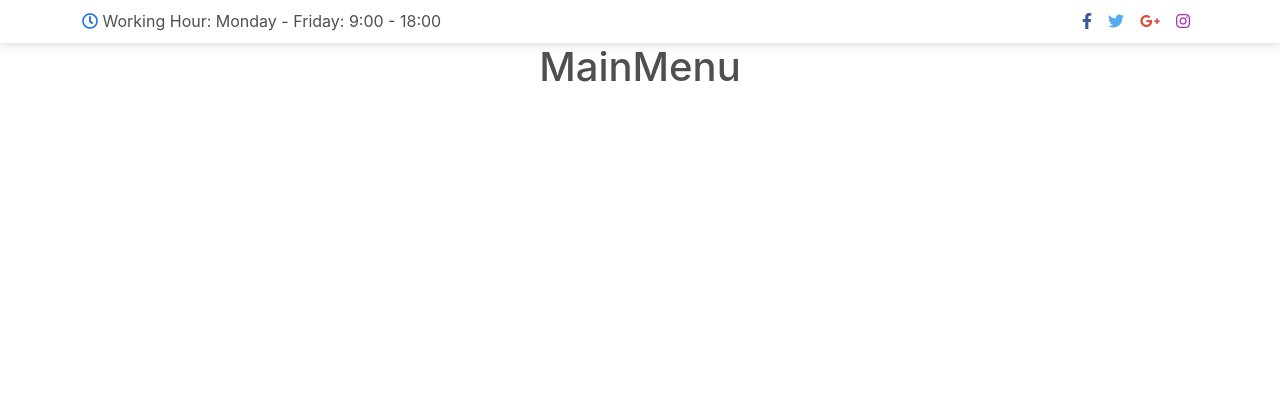
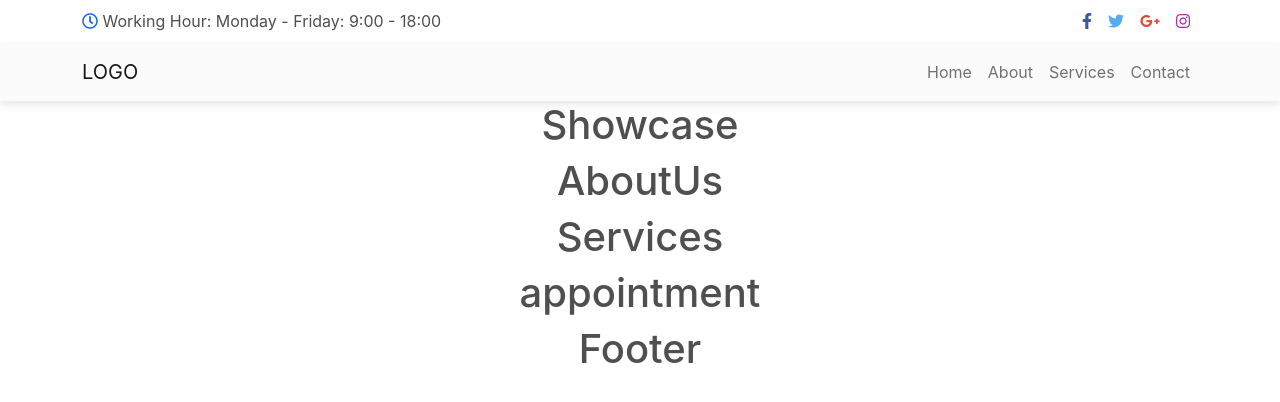
Before and after one commit to Snugge/dental-clinic, a React (Create React App) app: page / in a window 1280 px wide. Shown: the top 402 px of the page. Built offline with nearby package versions, Linux system fonts and the light colour scheme.

Commit message:
Component

```diff
--- a/src/App.js
+++ b/src/App.js
@@ -1,12 +1,22 @@
 import './App.css';
 import { MainMenu } from './components/MainMenu';
 import { TopMenu } from './components/TopMenu';
+import { ShowCase } from './components/ShowCase';
+import { AboutUs } from './components/AboutUs';
+import { Services } from './components/Services';
+import { Appointment } from './components/Appointment';
+import { Footer } from './components/Footer';
 
 function App() {
   return (
     <div className="App">
       <TopMenu/>
       <MainMenu/>
+      <ShowCase/>
+      <AboutUs/>
+      <Services/>
+      <Appointment/>
+      <Footer/>
     </div>
   );
 }
--- /dev/null
+++ b/src/components/AboutUs.js
@@ -0,0 +1,9 @@
+import React from 'react'
+
+export const AboutUs = () => {
+    return (
+        <div>
+            <h1>AboutUs</h1>
+        </div>
+    )
+}
--- /dev/null
+++ b/src/components/Appointment.js
@@ -0,0 +1,9 @@
+import React from 'react'
+
+export const Appointment = () => {
+    return (
+        <div>
+            <h1>appointment </h1>
+        </div>
+    )
+}
--- /dev/null
+++ b/src/components/Footer.js
@@ -0,0 +1,9 @@
+import React from 'react'
+
+export const Footer = () => {
+    return (
+        <div>
+            <h1>Footer</h1>
+        </div>
+    )
+}
--- a/src/components/MainMenu.js
+++ b/src/components/MainMenu.js
@@ -2,8 +2,29 @@ import React from 'react'
 
 export const MainMenu = () => {
     return (
-        <div>
-            <h1>MainMenu</h1>
-        </div>
+        <nav className="navbar  sticky-top navbar-expand-lg navbar-light bg-light ">
+            <div className="container ">
+                <a className="navbar-brand" href="!#">LOGO</a>
+                <button
+                className="navbar-toggler"
+                type="button"
+                data-mdb-toggle="collapse"
+                data-mdb-target="#navbarNavAltMarkup"
+                aria-controls="navbarNavAltMarkup"
+                aria-expanded="false"
+                aria-label="Toggle navigation"
+                >
+                <i className="fas fa-bars"></i>
+                </button>
+                <div className="collapse navbar-collapse" id="navbarNavAltMarkup">
+                <div className="navbar-nav ms-auto">
+                    <a className="nav-link " aria-current="page" href="!#">Home</a>
+                    <a className="nav-link" href="!#">About</a>
+                    <a className="nav-link" href="!#">Services</a>
+                    <a className="nav-link " href="!#" tabindex="-1">Contact</a>
+                </div>
+                </div>
+            </div>
+        </nav>
     )
 }
--- /dev/null
+++ b/src/components/Services.js
@@ -0,0 +1,9 @@
+import React from 'react'
+
+export const Services = () => {
+    return (
+        <div>
+            <h1>Services</h1>
+        </div>
+    )
+}
--- /dev/null
+++ b/src/components/ShowCase.js
@@ -0,0 +1,9 @@
+import React from 'react'
+
+export const ShowCase = () => {
+    return (
+        <div>
+            <h1>Showcase</h1>
+        </div>
+    )
+}
```
